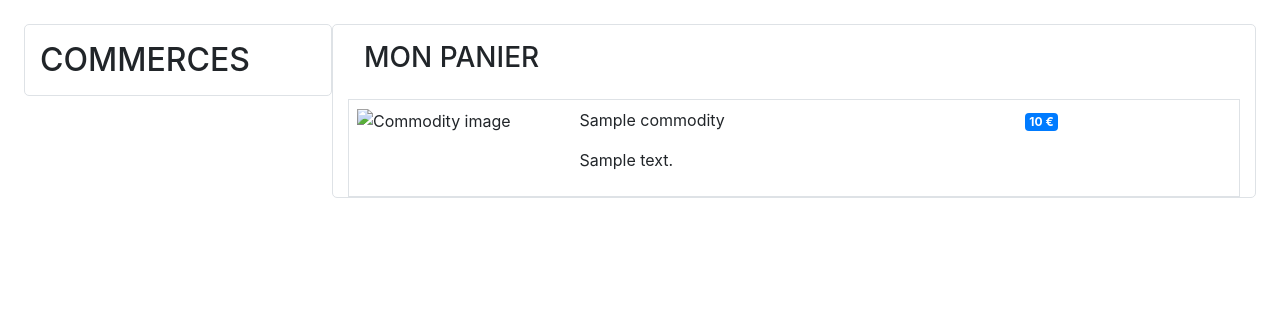
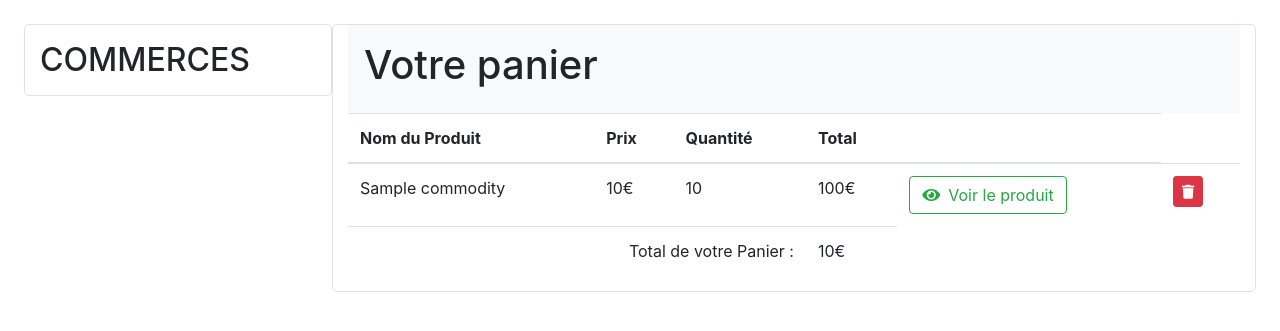
Before and after one commit to maximelarrieu/no_waste, a Symfony app: template templates/cart/index.html.twig in a window 1280 px wide. Shown: the top 331 px of the page. Run offline with Twig, Linux system fonts and the light colour scheme; the template is opened without the code that fills it: most values are stand-ins (such as "Sample title", 1, 10 or a date in 2020); some libraries are stand-ins or nearby versions.

Commit message:
ajout du composant panier (cart) et des methodes d'ajout et de suppression qui vont avec

```diff
--- a/templates/cart/index.html.twig
+++ b/templates/cart/index.html.twig
@@ -1,18 +1,53 @@
 {% extends 'base.html.twig' %}
 
-{% block title %}{{ parent() }} Mon panier{% endblock %}
+{% block title %}Hello CartController!
+{% endblock %}
 
 {% block body %}
-<h3 class="p-3">MON PANIER</h3>
-<div class="container">
-    {% for commodity in commodities %}
-        <div class="row border">
-            <div class="col col-3 col-sm-3 col-md-3 col-lg-3 p-2">
-                <img class="" src="{{ commodity.image ? vich_uploader_asset(commodity, 'imageFile') : 'http://placehold.it/100x100' }}" alt="Commodity image" style="width: 100%; height: 150px">
-            </div>
-            <div class="col col-9 col-sm-8 col-md-9 col-lg-6 p-2"><p>{{ commodity.title }}</p><p>{{ commodity.description }}</p></div>
-            <div class="col col-0 col-sm-1 col-md-0 col-lg-3 p-2"><span class="badge badge-primary">{{ commodity.price }} €</span></div>
-        </div>
-    {% endfor %}
-</div>
+    <div class="bg-light p-3">
+        <h1>Votre panier</h1>
+    </div>
+    {% if items | length > 0 %}
+        <table class="table">
+            <thead>
+                <tr>
+                    <th>Nom du Produit</th>
+                    <th>Prix</th>
+                    <th>Quantité</th>
+                    <th>Total</th>
+                    <th></th>
+                </tr>
+            </thead>
+            <tbody>
+                {% for item in items %}
+                    <tr>
+                        <td>{{item.commodity.title}}</td>
+                        <td>{{item.commodity.price}}€</td>
+                        <td>{{item.quantity}}</td>
+                        <td>{{item.commodity.price * item.quantity}}€</td>
+                        <td><a class="btn btn-outline-success" href="{{ path('commodity', {id: item.commodity.id}) }}">
+                                    <i class="fas fa-eye mr-2"></i>Voir le produit
+                                </a></td>
+                        <td><a href="{{ path('cart_remove', {id: item.commodity.id}) }}" class="btn btn-danger btn-sm"><i class="fas fa-trash"></i></a></td>
+                    </tr>
+                {% endfor %}
+            </tbody>
+            <tfoot>
+                <tr>
+                    <td colspan="3" class="text-right">Total de votre Panier : </td>
+                    <td>{{ total }}€</td>
+                    {% if app.user %}
+                        {% if total >= (app.user.balance + 1) %}
+                            <td>Attention, vous n'avez pas assez de sous sur votre compte...</td>
+                        {% endif %}
+                    {% endif %}
+                </tr>
+            </tfoot>
+        </table>
+    {% else %}
+        <p class="text-center">Oops, votre panier semble vide...</p>
+        <p class="text-center">Cliquez <a href="{{ path('home') }}">ici</a> pour voir la liste des produits disponibles</a>
+
+    {% endif %}
+
 {% endblock %}
--- a/templates/incs/commodity-list.html.twig
+++ b/templates/incs/commodity-list.html.twig
@@ -16,6 +16,12 @@
                             {% else %}
                                 <button class="btn btn-outline-warning"><i class="fas fa-warning mr-2"></i>Produit indisponible</button>
                             {% endif %}
+                            {% if app.user %}
+                                <a href="{{ path('cart_add', {'id': commodity.id}) }}" class="btn btn-success float-right">
+                                    <i class="fas fa-shopping-cart mr-1"></i>
+                                         Ajouter
+                                </a>
+                            {% endif %}
                             {% for business in commodity.business %}
                             {% if app.user == business.user %}
                             <a href="{{ path('commodity_edit', {slug: business.slug, id: commodity.id}) }}" class="btn btn-warning"><i class="fas fa-pencil mr-2"></i>Modifier</a>
--- a/templates/navbar.html.twig
+++ b/templates/navbar.html.twig
@@ -19,8 +19,10 @@
         </ul>
         <ul class="navbar-nav mr-4">
             {% if app.user %}
+                <li class="nav-item">
+                        <a class="btn btn-light" href="{{ path('cart_index') }}">Panier<i class="fas fa-shopping-cart mr-1"></i></a>
+                    </li>
                 <li class="nav-link"><span class="badge badge-warning">{{ user.balance|number_format(2) }} €</span></li>
-                <li class="nav-item"><a class="nav-link" href="{{ path('cart', {id: user.cart.id}) }}"><i class="fas fa-shopping-cart"></i></a></li>
             <li class="nav-item dropdown mr-4">
                 <a class="nav-link dropdown-toggle" href="#" id="navbarDropdown" role="button" data-toggle="dropdown" aria-haspopup="true" aria-expanded="false">
                     {{ user.firstname }} {{ user.lastname }}
```
Also changed, not shown: src/Controller/CartController.php (+58 -7 lines), src/Controller/CommodityController.php (+0 -10 lines), templates/commodity/index.html.twig (+5 -5 lines), public/images/business/happy-drink-5febe3f6ae8ec179059004.png (added), 2 other files.
